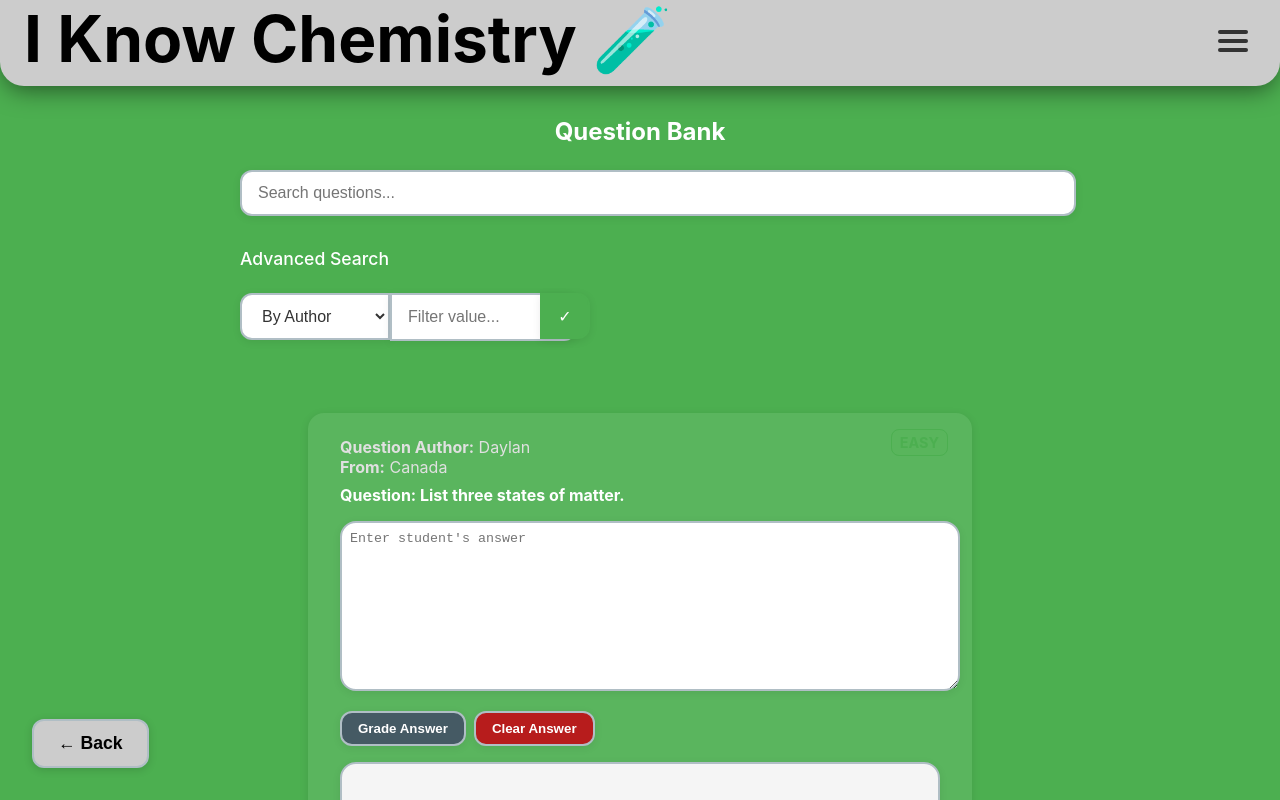
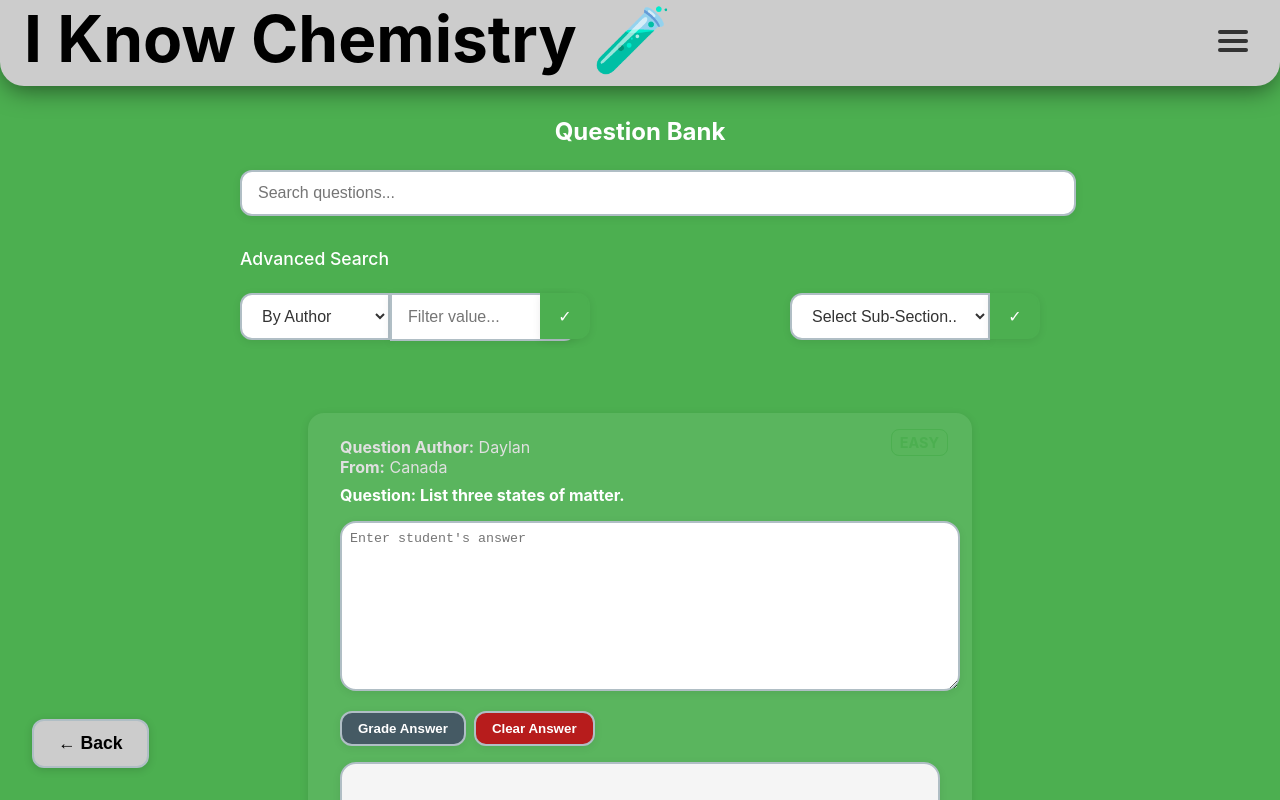
Before and after one commit to Daylan2003/frontend-chemistry-web, a React (Create React App) app: page /question-bank in a window 1280 px wide. Shown: the top 800 px of the page. Built offline with nearby package versions, Linux system fonts and the light colour scheme.

Commit message:
Better search functionality added

```diff
--- a/src/components/SearchAndFilter.tsx
+++ b/src/components/SearchAndFilter.tsx
@@ -8,6 +8,7 @@ interface Question {
   from: string;
   difficulty: string;
   questionNumber: number;
+  subSection: string;
 }
 
 interface SearchAndFilterProps {
@@ -19,12 +20,20 @@ const SearchAndFilter: React.FC<SearchAndFilterProps> = ({ questions, onFiltered
   const [searchTerm, setSearchTerm] = useState("");
   const [filterBy, setFilterBy] = useState("author");
   const [filterValue, setFilterValue] = useState("");
+  const [sectionFilter, setSectionFilter] = useState("");
   const [tags, setTags] = useState<{type: string, value: string}[]>([]);
 
   const handleAddTag = () => {
     if (filterValue.trim() && !tags.some(tag => tag.type === filterBy && tag.value === filterValue.trim())) {
       setTags([...tags, {type: filterBy, value: filterValue.trim()}]);
       setFilterValue("");
+    }
+  };
+
+  const handleAddSectionTag = () => {
+    if (sectionFilter.trim() && !tags.some(tag => tag.type === "section" && tag.value === sectionFilter.trim())) {
+      setTags([...tags, {type: "section", value: sectionFilter.trim()}]);
+      setSectionFilter("");
     }
   };
 
@@ -38,8 +47,15 @@ const SearchAndFilter: React.FC<SearchAndFilterProps> = ({ questions, onFiltered
       case "from": return "By From:";
       case "difficulty": return "By Difficulty:";
       case "id": return "By ID:";
+      case "section": return "By Section:";
       default: return "By Question:";
     }
+  };
+
+  // Get unique sub-sections from questions
+  const getUniqueSubSections = () => {
+    const subSections = questions.map(q => q.subSection);
+    return Array.from(new Set(subSections)).sort();
   };
 
   React.useEffect(() => {
@@ -63,6 +79,8 @@ const SearchAndFilter: React.FC<SearchAndFilterProps> = ({ questions, onFiltered
             return q.difficulty.toLowerCase().includes(tag.value.toLowerCase());
           case "id":
             return q.id.toLowerCase().includes(tag.value.toLowerCase());
+          case "section":
+            return q.subSection.toLowerCase().includes(tag.value.toLowerCase());
           default:
             return q.question.toLowerCase().includes(tag.value.toLowerCase());
         }
@@ -121,7 +139,15 @@ const SearchAndFilter: React.FC<SearchAndFilterProps> = ({ questions, onFiltered
         </h3>
       </div>
 
-      {/* Filter Controls */}
+      {/* Filter Controls Row */}
+      <div style={{
+        display: "flex",
+        justifyContent: "space-between",
+        alignItems: "flex-start",
+        gap: "1rem",
+        flexWrap: "wrap"
+      }}>
+        {/* Left Filter Controls */}
         <div style={{
           display: "flex",
           gap: "0"
@@ -192,6 +218,60 @@ const SearchAndFilter: React.FC<SearchAndFilterProps> = ({ questions, onFiltered
           </div>
         </div>
 
+        {/* Right Section Filter Controls */}
+        <div style={{
+          display: "flex",
+          gap: "0",
+          marginLeft: "auto"
+        }}>
+          {/* Section Filter Dropdown */}
+          <div style={{ width: "200px" }}>
+            <select
+              value={sectionFilter}
+              onChange={(e) => setSectionFilter(e.target.value)}
+              style={{
+                width: "100%",
+                padding: "0.75rem 1rem",
+                borderRadius: "12px 0 0 12px",
+                border: "2px solid #b0bec5",
+                fontSize: "1rem",
+                backgroundColor: "white",
+                color: "#333",
+                boxShadow: "0 2px 8px rgba(0,0,0,0.08)",
+              }}
+            >
+              <option value="">Select Sub-Section...</option>
+              {getUniqueSubSections().map(subSection => (
+                <option key={subSection} value={subSection}>
+                  {subSection}
+                </option>
+              ))}
+            </select>
+          </div>
+
+          {/* Section Filter Green Checkmark Button */}
+          <div style={{ width: "50px", margin: "0" }}>
+            <button
+              onClick={handleAddSectionTag}
+              style={{
+                width: "100%",
+                height: "97%",
+                padding: "0.75rem",
+                borderRadius: "0 12px 12px 0",
+                border: "2px solid #4caf50",
+                fontSize: "1rem",
+                backgroundColor: "#4caf50",
+                color: "white",
+                cursor: "pointer",
+                boxShadow: "0 2px 8px rgba(0,0,0,0.08)",
+              }}
+            >
+              ✓
+            </button>
+          </div>
+        </div>
+      </div>
+
       {/* Tags Display */}
       {tags.length > 0 && (
         <div style={{
@@ -199,7 +279,7 @@ const SearchAndFilter: React.FC<SearchAndFilterProps> = ({ questions, onFiltered
           flexDirection: "column",
           gap: "0.5rem"
         }}>
-          {["author", "from", "difficulty", "id"].map(filterType => {
+          {["author", "from", "difficulty", "id", "section"].map(filterType => {
             const typeTags = tags.filter(tag => tag.type === filterType);
             if (typeTags.length === 0) return null;
 
--- a/src/data/questions.ts
+++ b/src/data/questions.ts
@@ -6,6 +6,7 @@ export interface Question {
   from: string;
   difficulty: string;
   questionNumber: number;
+  subSection: string;
 }
 
 export const questions: Question[] = [
@@ -17,7 +18,8 @@ export const questions: Question[] = [
     author: "Daylan",
     from: "Canada",
     difficulty: "EASY",
-    questionNumber: 1
+    questionNumber: 1,
+    subSection: "definition of matter"
   },
   {
     id: "def-matter-2",
@@ -26,7 +28,8 @@ export const questions: Question[] = [
     author: "Daylan",
     from: "Canada",
     difficulty: "EASY",
-    questionNumber: 2
+    questionNumber: 2,
+    subSection: "definition of matter"
   },
 
   // Chemical Properties questions
@@ -37,7 +40,8 @@ export const questions: Question[] = [
     author: "Daylan",
     from: "Canada",
     difficulty: "EASY",
-    questionNumber: 3
+    questionNumber: 3,
+    subSection: "chemical properties"
   },
   {
     id: "chem-props-2",
@@ -46,7 +50,8 @@ export const questions: Question[] = [
     author: "Daylan",
     from: "Canada",
     difficulty: "EASY",
-    questionNumber: 4
+    questionNumber: 4,
+    subSection: "chemical properties"
   },
   {
     id: "sub-part-1",
@@ -55,7 +60,8 @@ export const questions: Question[] = [
     author: "Daylan",
     from: "Canada",
     difficulty: "EASY",
-    questionNumber: 5
+    questionNumber: 5,
+    subSection: "subatomic particles"
   },
   {
     id: "sub-part-2",
@@ -64,7 +70,8 @@ export const questions: Question[] = [
     author: "Daylan",
     from: "Canada",
     difficulty: "EASY",
-    questionNumber: 6
+    questionNumber: 6,
+    subSection: "subatomic particles"
   },
   {
     id: "elec-config-1",
@@ -73,7 +80,8 @@ export const questions: Question[] = [
     author: "Daylan",
     from: "Canada",
     difficulty: "EASY",
-    questionNumber: 7
+    questionNumber: 7,
+    subSection: "electronic configuration"
   },
   {
     id: "elec-config-2",
@@ -82,7 +90,8 @@ export const questions: Question[] = [
     author: "Daylan",
     from: "Canada",
     difficulty: "EASY",
-    questionNumber: 8
+    questionNumber: 8,
+    subSection: "electronic configuration"
   },
   {
     id: "groups-periods-1",
@@ -91,7 +100,8 @@ export const questions: Question[] = [
     author: "Daylan",
     from: "Canada",
     difficulty: "EASY",
-    questionNumber: 9
+    questionNumber: 9,
+    subSection: "groups and periods"
   },
   {
     id: "groups-periods-2",
@@ -100,7 +110,8 @@ export const questions: Question[] = [
     author: "Daylan",
     from: "Canada",
     difficulty: "EASY",
-    questionNumber: 10
+    questionNumber: 10,
+    subSection: "groups and periods"
   },
   {
     id: "metals-nonmetals-1",
@@ -109,7 +120,8 @@ export const questions: Question[] = [
     author: "Daylan",
     from: "Canada",
     difficulty: "EASY",
-    questionNumber: 11
+    questionNumber: 11,
+    subSection: "metals and nonmetals"
   },
   {
     id: "metals-nonmetals-2",
@@ -118,7 +130,8 @@ export const questions: Question[] = [
     author: "Daylan",
     from: "Canada",
     difficulty: "EASY",
-    questionNumber: 12
+    questionNumber: 12,
+    subSection: "metals and nonmetals"
   },
   {
     id: "ionic-bond-1",
@@ -127,7 +140,8 @@ export const questions: Question[] = [
     author: "Daylan",
     from: "Canada",
     difficulty: "EASY",
-    questionNumber: 13
+    questionNumber: 13,
+    subSection: "ionic bonding"
   },
   {
     id: "ionic-bond-2",
@@ -136,7 +150,8 @@ export const questions: Question[] = [
     author: "Daylan",
     from: "Canada",
     difficulty: "EASY",
-    questionNumber: 14
+    questionNumber: 14,
+    subSection: "ionic bonding"
   },
   {
     id: "covalent-bond-1",
@@ -145,7 +160,8 @@ export const questions: Question[] = [
     author: "Daylan",
     from: "Canada",
     difficulty: "EASY",
-    questionNumber: 15
+    questionNumber: 15,
+    subSection: "covalent bonding"
   },
   {
     id: "covalent-bond-2",
@@ -154,7 +170,8 @@ export const questions: Question[] = [
     author: "Daylan",
     from: "Canada",
     difficulty: "EASY",
-    questionNumber: 16
+    questionNumber: 16,
+    subSection: "covalent bonding"
   },
 ];
 
```
Lines whose indentation alone changed are shown as unchanged.
